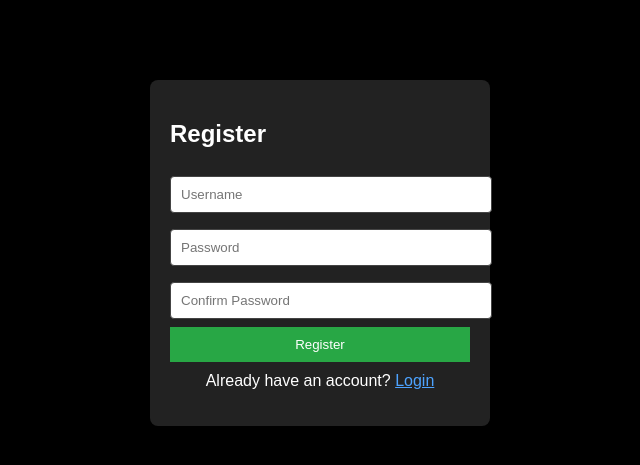
After one commit to kolichelimisiddhu/My-django-project, a Django app: page /register/ in a window 1280 px wide. The commit adds this page. Shown: the top 465 px of the page, without its empty margins (320-960 px from the left). Run offline with Django 5.2, Linux system fonts and the light colour scheme.

Commit message:
WS-1 Creating new user and auth that user

```diff
--- a/Websites/Websites/urls.py
+++ b/Websites/Websites/urls.py
@@ -16,13 +16,9 @@ Including another URLconf
 """
 from django.contrib import admin
 from django.urls import path
-from Websites import views
-
+from .views import render_page, register_page
 
 urlpatterns = [
-    path('admin/', admin.site.urls),
-    path('',views.render_page),
-    # path('welcome-page/',views.render_page),
-    # path('welcome-page/<nextpage>',views.next_page)
-
+    path('', render_page, name='login'),
+    path('register/', register_page, name='register'),
 ]
--- a/Websites/Websites/views.py
+++ b/Websites/Websites/views.py
@@ -1,11 +1,56 @@
 from django.http import HttpResponse
 from django.shortcuts import render
+from django.shortcuts import render, redirect
+from django.contrib.auth.models import User
+from django.contrib import messages
+from django.contrib.auth import authenticate, login
 
 def render_page(request):
-    data={
-            'login':'Login Page',
-            'welcome':'Welcome to the login page',
-            'names':["siddhu","shiva","achyut","eswar","hemalath","yadaiah",],
-            'details':[{'name':'siddhu','id':'71375'}, {'name':'shiva','id':'71388'}]
-          }
-    return render(request,"login.html",data)
+    if request.method == "POST":
+
+        username = request.POST.get("username")
+        password = request.POST.get("password")
+
+        # Authenticate user
+        user = authenticate(request, username=username, password=password)
+
+        if user is not None:
+            login(request, user)    # Logs the user in
+
+            return HttpResponse(f"Welcome {username}! You are logged in.")
+        else:
+            messages.error(request, "Invalid username or password")
+
+    return render(request, "login.html")
+
+
+def register_page(request):
+    if request.method == "POST":
+        # 1) Get form values
+        username = request.POST.get("username")
+        password1 = request.POST.get("password1")
+        password2 = request.POST.get("password2")
+
+        # 2) Check passwords match
+        if password1 != password2:
+            messages.error(request, "Passwords do not match")
+            return render(request, "register.html")
+
+        # 3) Optional: small password rule
+        if len(password1) < 6:
+            messages.error(request, "Password should be at least 6 characters")
+            return render(request, "register.html")
+
+        # 4) Check if username already exists
+        if User.objects.filter(username=username).exists():
+            messages.error(request, "Username already exists")
+            return render(request, "register.html")
+
+        # 5) Create user (Django handles password hashing here)
+        User.objects.create_user(username=username, password=password1)
+
+        # 6) After register, go to login page
+        return redirect("login")
+
+    # If GET request → just show empty form
+    return render(request, "register.html")
--- /dev/null
+++ b/Websites/templates/register.html
@@ -0,0 +1,38 @@
+{% load static %}
+<!DOCTYPE html>
+<html>
+<head>
+    <title>Register</title>
+    <style>
+        body { background:black; color:white; font-family:Arial; }
+        .container {
+            width:300px; margin:80px auto; background:#222;
+            padding:20px; border-radius:8px;
+        }
+        input { width:100%; padding:10px; margin:8px 0; border:1px solid #444; border-radius:4px; }
+        button { width:100%; padding:10px; background:#28a745; color:white; border:none; }
+        button:hover { background:#1e7e34; }
+    </style>
+</head>
+<body>
+
+<div class="container">
+    <h2>Register</h2>
+
+    <form method="POST">
+        {% csrf_token %}
+        <input type="text" name="username" placeholder="Username" required>
+        <input type="password" name="password1" placeholder="Password" required>
+        <input type="password" name="password2" placeholder="Confirm Password" required>
+
+        <button type="submit">Register</button>
+    </form>
+
+    <p style="margin-top:10px; text-align:center;">
+        Already have an account?
+        <a href="{% url 'login' %}" style="color:#4da3ff;">Login</a>
+    </p>
+</div>
+
+</body>
+</html>
```
Also changed, not shown: Websites/static/JS/validation.js (+11 -11 lines), Websites/templates/Login.html (+9 -2 lines).
